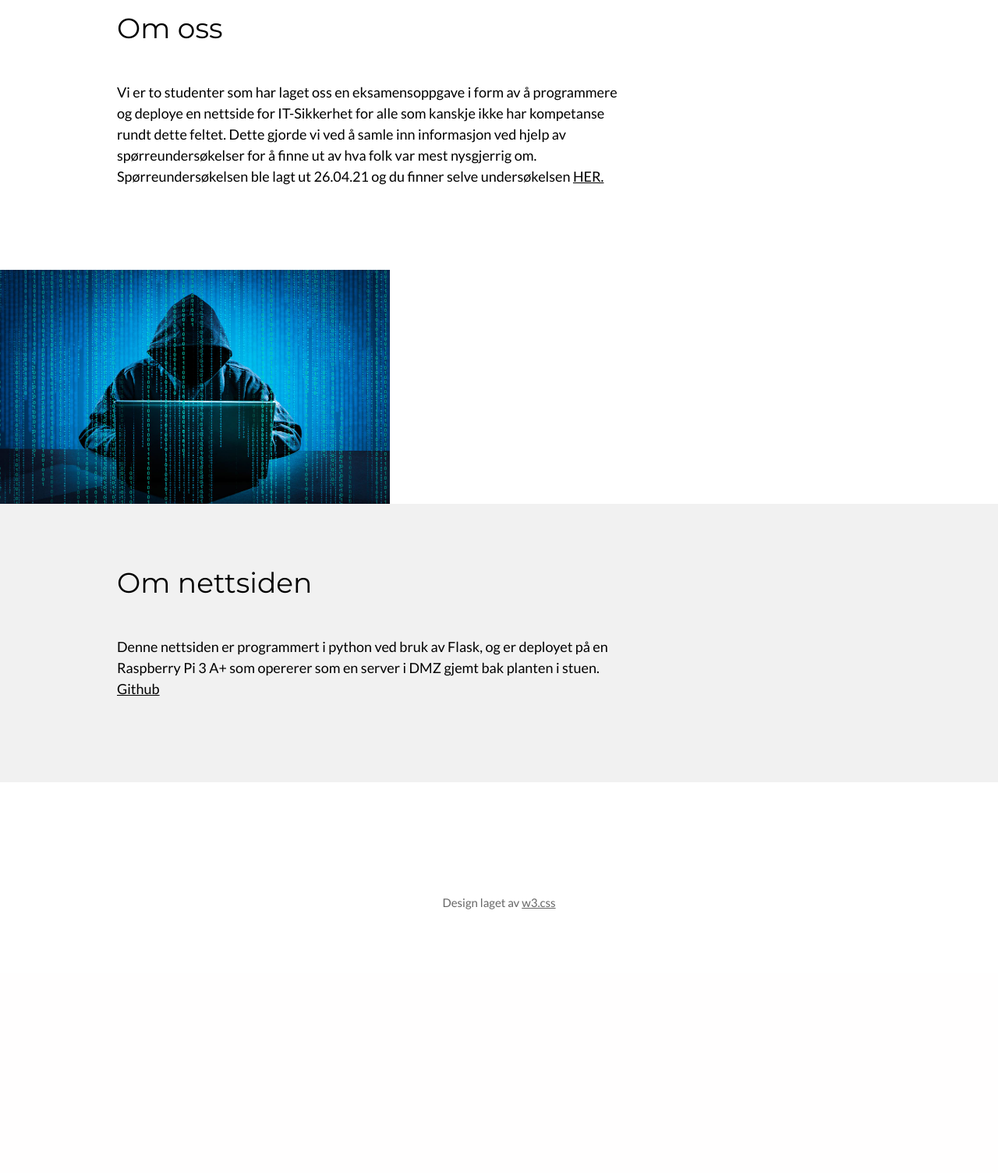
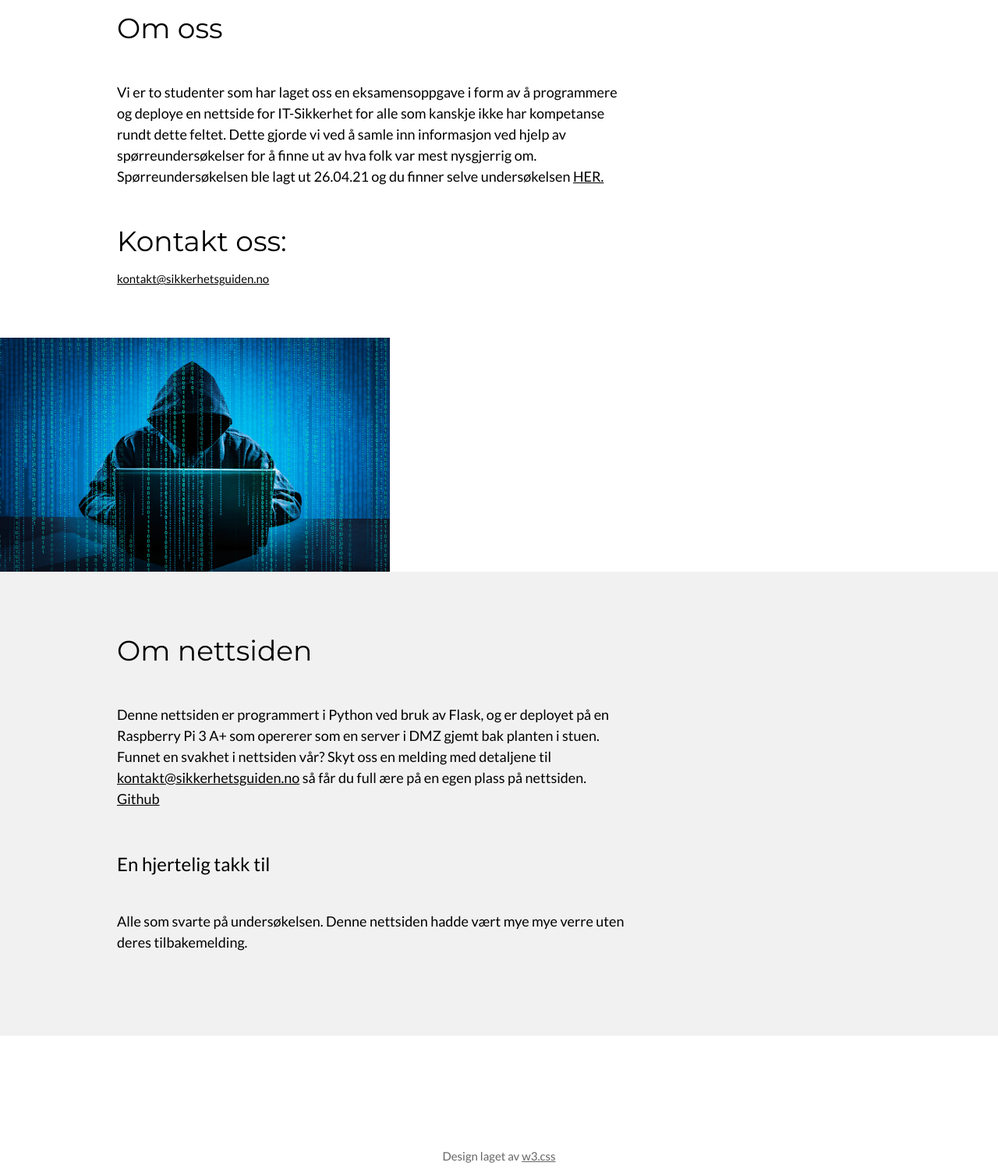
Before and after one commit to mojitoen/SP2, a Flask app: page / in a window 1280 px wide. Shown: the part 517-2021 px from the top of the page at 78% size. Before the commit the page ends 1683 px from the top, so only its background shows below. Run offline with Flask 2, Linux system fonts and the light colour scheme.

Commit message:
Tilleggsinfo på index, la til et sett med phishingeksempler i /static

```diff
--- a/templates/index.html
+++ b/templates/index.html
@@ -47,7 +47,8 @@ body,h1,h2,h3,h4,h5,h6 {font-family: "Lato", sans-serif}
     <div class="w3-twothird">
       <h1>Om oss</h1>
       <h5 class="w3-padding-32">Vi er to studenter som har laget oss en eksamensoppgave i form av å programmere og deploye en nettside for IT-Sikkerhet for alle som kanskje ikke har kompetanse rundt dette feltet. Dette gjorde vi ved å samle inn informasjon ved hjelp av spørreundersøkelser for å finne ut av hva folk var mest nysgjerrig om. Spørreundersøkelsen ble lagt ut 26.04.21 og du finner selve undersøkelsen <a href="https://forms.gle/48RrVAMzmkQfAkdB9">HER.</a></h5>
-
+      <h1>Kontakt oss:</h1>
+      <a href = "mailto: kontakt@sikkerhetsguiden.no">kontakt@sikkerhetsguiden.no</a>
 
     </div>
 
@@ -67,7 +68,15 @@ body,h1,h2,h3,h4,h5,h6 {font-family: "Lato", sans-serif}
 
     <div class="w3-twothird">
       <h1>Om nettsiden</h1>
-      <h5 class="w3-padding-32">Denne nettsiden er programmert i python ved bruk av Flask, og er deployet på en Raspberry Pi 3 A+ som opererer som en server i DMZ gjemt bak planten i stuen. <a href="https://www.github.com/mojitoen/SP2">Github</a></h5>
+      <h5 class="w3-padding-32">Denne nettsiden er programmert i Python ved bruk av Flask, og er deployet på en Raspberry Pi 3 A+ som opererer som en server i DMZ gjemt bak planten i stuen.
+        Funnet en svakhet i nettsiden vår? Skyt oss en melding med detaljene til <a href = "mailto: kontakt@sikkerhetsguiden.no">kontakt@sikkerhetsguiden.no</a> så får du full ære på en egen plass på nettsiden. <a href="https://www.github.com/mojitoen/SP2">Github</a></h5>
+
+
+    </div>
+
+     <div class="w3-twothird">
+      <h3>En hjertelig takk til</h3>
+      <h5 class="w3-padding-32">Alle som svarte på undersøkelsen. Denne nettsiden hadde vært mye mye verre uten deres tilbakemelding.</h5>
 
 
     </div>
```
Also changed, not shown: static/facebookbroadphishing.png (added), static/kriposspearphishing.PNG (added), static/smishing.jpg (added), static/smishing1.png (added), static/smishing2.png (added), static/smishing3.png (added).
